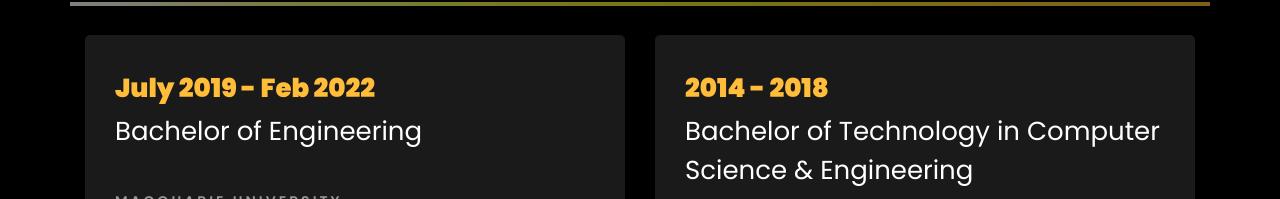
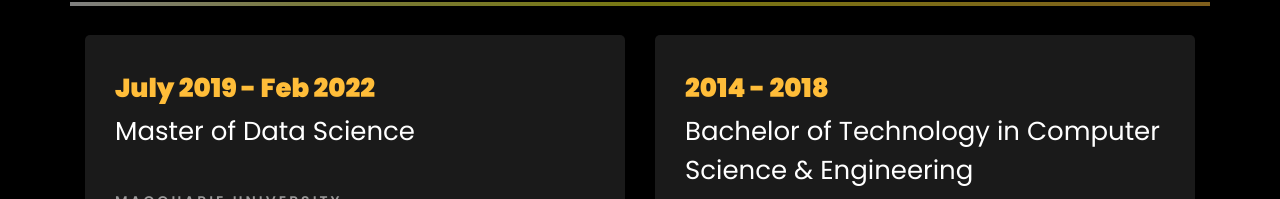
Before and after one commit to rohitmanral/rohitmanral.github.io, a plain HTML site: page index.html in a window 1280 px wide. Shown: the part 4275-4474 px from the top of the page. Drawn offline with Linux system fonts and the light colour scheme; animation ran at ten frames a second; files whose address does not match are found by name.

Commit message:
Update index.html

```diff
--- a/index.html
+++ b/index.html
@@ -442,7 +442,7 @@
                 <div class="col-md-6">
                     <div class="resume-wrap ftco-animate">
                         <span class="date">July 2019 - Feb 2022</span>
-                        <h2>Bachelor of Engineering</h2>
+                        <h2>Master of Data Science</h2>
                         <br>
                         <span class="position">Macquarie University</span>
                         <p class="mt-4">WAM: 80.00</p>   <p><a href="https://github.com/rohitmanral/Master-of-data-science-transcripts" target=”_blank” class="btn btn-primary py-3 px-3">Transcripts</a></p>
```
